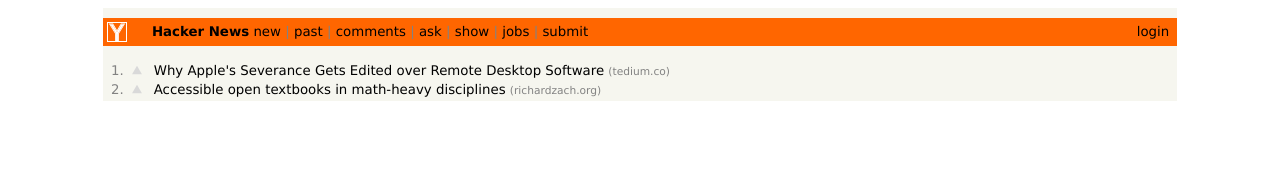
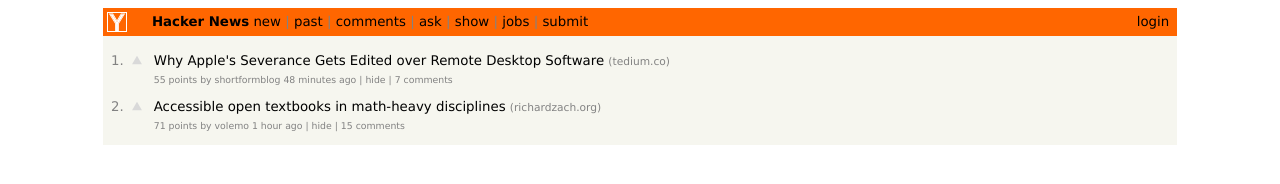
Before and after one commit to clockhol/C6, a plain HTML site: page index.html in a window 1280 px wide. Drawn offline with Linux system fonts and the light colour scheme.

Commit message:
2 rows done

```diff
--- a/index.html
+++ b/index.html
@@ -8,7 +8,6 @@
   </head>
   <body>
     <center>
-      <table id="main" border="0" cellpadding="0" cellspacing="0" width="85%" bgcolor="#f6f6ef">
       <tbody>
         <tr>
           <table border="0" cellpadding="0" cellspacing="0" width="85%" style="padding:2px" bgcolor="#FF6600">
@@ -16,11 +15,11 @@
             <img src="Icon.svg" width="18" height="18" style="border:1px white solid; display:block">
           </td>
           <td style="line-height:12pt; height:10px;">
-              <b><a href="news">Hacker News</a></b>
-              <a href="newest">new</a> | <a href="front">past</a> | <a href="newcomments">comments</a> | <a href="ask">ask</a> | <a href="show">show</a> | <a href="jobs">jobs</a> | <a href="submit" rel="nofollow">submit</a>
+            <b><a href="https://news.ycombinator.com/news">Hacker News</a></b>
+            <a href="https://news.ycombinator.com/newest">new</a> | <a href="https://news.ycombinator.com/front">past</a> | <a href="https://news.ycombinator.com/newcomments">comments</a> | <a href="https://news.ycombinator.com/ask">ask</a> | <a href="https://news.ycombinator.com/show">show</a> | <a href="https://news.ycombinator.com/jobs">jobs</a> | <a href="https://news.ycombinator.com/submit" rel="nofollow">submit</a>
           </td>
           <td style="text-align:right;padding-right:4px;">
-              <a href="login?goto=news">login</a>
+            <a href="https://news.ycombinator.com/login?goto=news">login</a>
           </td>
         </tr>
       </tbody>
@@ -41,6 +40,19 @@
           </td>
         </tr>
         <tr>
+          <td colspan="2"></td>
+          <td class="subtext">
+            <span>55 points</span>
+              by
+            <span>shortformblog 48 minutes ago</span>
+              |
+            <span>hide</span>
+              |
+            <span>7 comments</span>
+          </td>
+        </tr>
+        <tr class="spacer"></tr>
+        <tr>
           <td align="center" valign="top" class="title">
           <span>2.</span>
           </td>
@@ -50,11 +62,23 @@
           <td class="title">
             <span class="titleline">
             <a href="https://richardzach.org/2025/03/accessible-open-textbooks-in-math-heavy-disciplines/">Accessible open textbooks in math-heavy disciplines</a>
-              <span><a href="from?site=richardzach.org"><span class="sitestr">(richardzach.org)</span></a></span>
+            <span><a href="https://news.ycombinator.com/from?site=richardzach.org"><span class="sitestr">(richardzach.org)</span></a></span>
           </td>
         </tr>
+        <tr>
+          <td colspan="2"></td>
+          <td class="subtext">
+            <span>71 points</span>
+              by
+            <span>volemo 1 hour ago</span>
+              |
+            <span>hide</span>
+              |
+            <span>15 comments</span>
+          </td>
+        </tr>
+        <tr class="spacer"></tr>
       </tbody>
-      </table>
     </center>
   </body>
 </html>
--- a/screen.css
+++ b/screen.css
@@ -27,3 +27,12 @@ a:link {
     height: 10pt;
     display: table-row;
 }
+
+.subtext {
+    font-size: 7pt;
+    color: #828282;
+}
+
+.spacer {
+    height: 5pt;
+}
```
Lines whose indentation alone changed are shown as unchanged.
